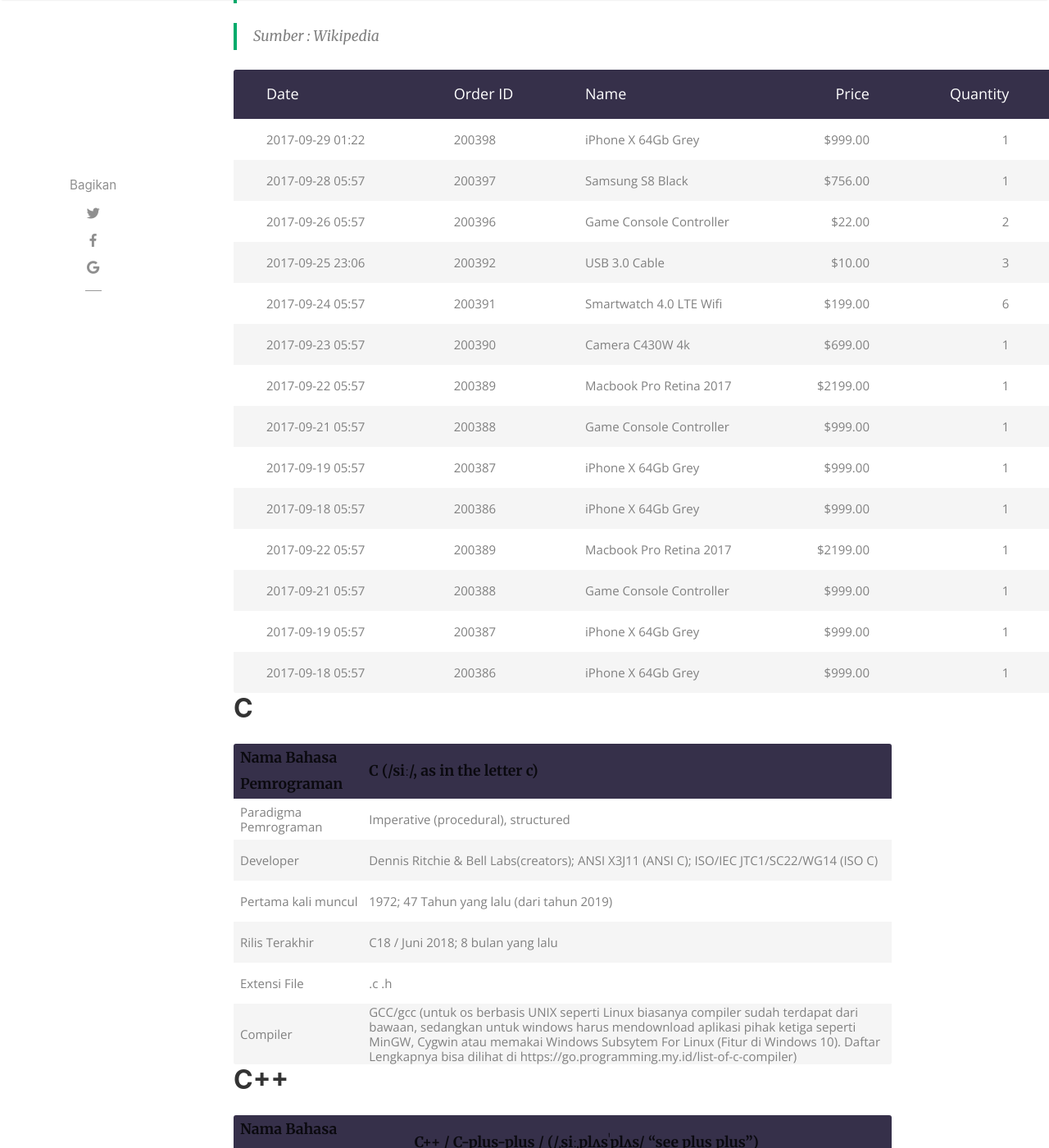
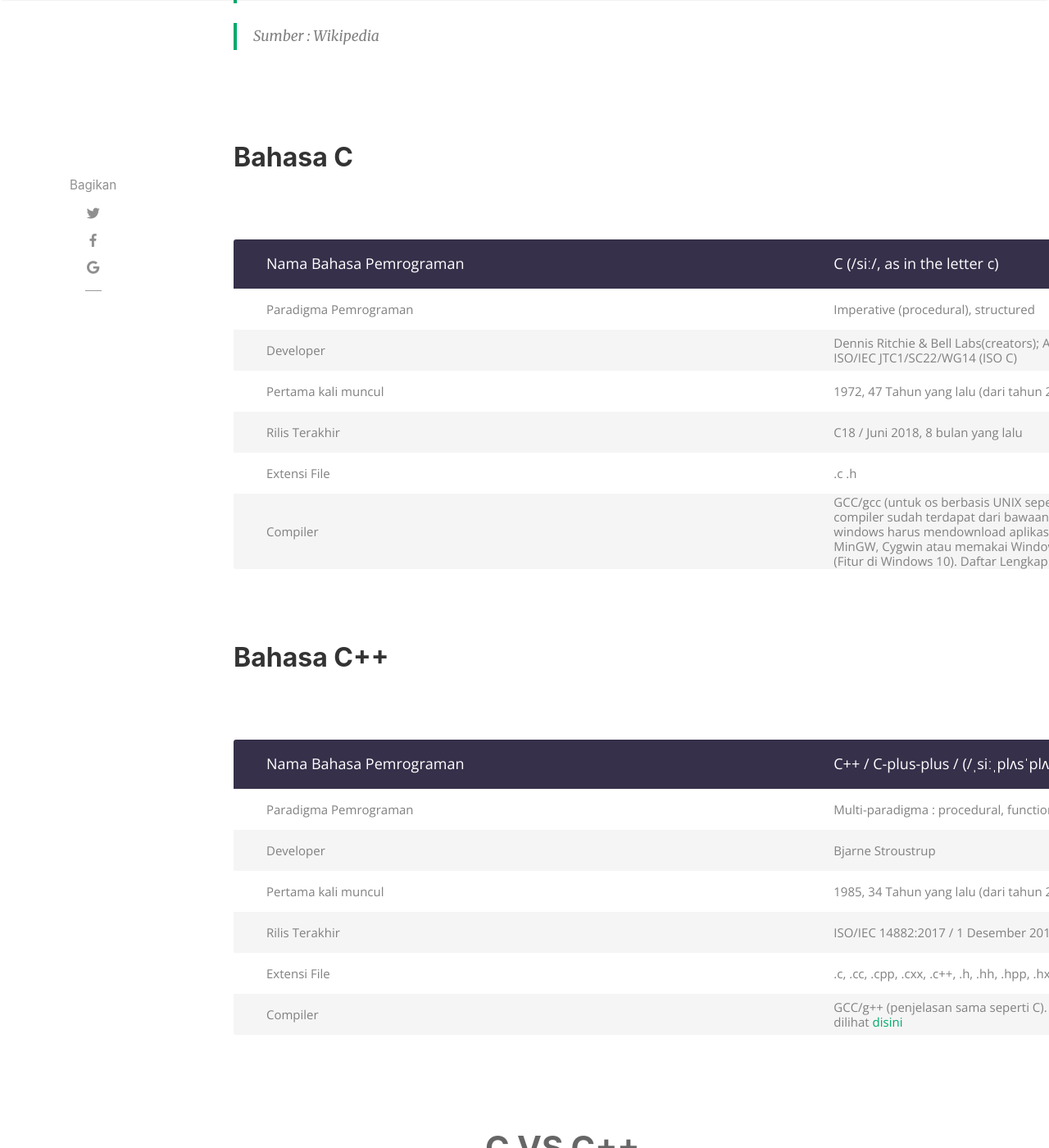
Before and after one commit to dhalul/programming-blog, a Jekyll site: the page built from _posts/2018-02-11-cpp-preparation.md, in a window 1280 px wide and 1400 px high, scrolled down 1263 px. Shown: the whole window at 82% size. Built offline with Jekyll 4.4.1, drawn with Linux system fonts in a browser that asks for light colours; nearby versions of some CDN libraries; comment, search, counter and statistics services are not loaded; some of the changed text lies outside the part shown.

```diff
--- a/_posts/2018-02-11-cpp-preparation.md
+++ b/_posts/2018-02-11-cpp-preparation.md
@@ -16,6 +16,57 @@ table: true
 
 >Sumber : Wikipedia
 
+<br/><br/>
+## Bahasa C
+<br/>
+<div class="container">
+	<div class="row">
+		<div class="md-12">
+			<div class="wrap-table100">
+				<div class="table100">
+					<table>
+						<thead>
+							<tr class="table100-head">
+								<th class="column1">Nama Bahasa Pemrograman</th>
+								<th class="column2">C (/siː/, as in the letter c)</th>
+							</tr>
+						</thead>
+						<tbody>
+								<tr>
+									<td class="column1">Paradigma Pemrograman</td>
+									<td class="column2">Imperative (procedural), structured</td>
+								</tr>
+								<tr>
+									<td class="column1">Developer</td>
+									<td class="column2">Dennis Ritchie & Bell Labs(creators); ANSI X3J11 (ANSI C); ISO/IEC JTC1/SC22/WG14 (ISO C)</td>
+								</tr>
+								<tr>
+									<td class="column1">Pertama kali muncul</td>
+									<td class="column2">1972, 47 Tahun yang lalu (dari tahun 2019)</td>
+								</tr>
+								<tr>
+									<td class="column1">Rilis Terakhir</td>
+									<td class="column2">C18 / Juni 2018, 8 bulan yang lalu</td>
+								</tr>
+								<tr>
+									<td class="column1">Extensi File</td>
+									<td class="column2">.c .h</td>
+								</tr>
+								<tr>
+									<td class="column1">Compiler</td>
+									<td class="column2">GCC/gcc (untuk os berbasis UNIX seperti Linux biasanya compiler sudah terdapat dari bawaan, sedangkan untuk windows harus mendownload aplikasi pihak ketiga seperti MinGW, Cygwin atau memakai Windows Subsytem For Linux (Fitur di Windows 10). Daftar Lengkapnya bisa dilihat <a href="https://go.programming.my.id/list-of-c-compiler">disini</a></td>
+								</tr>
+						</tbody>
+					</table>
+				</div>
+			</div>
+		</div>
+	</div>
+</div>
+
+<br/><br/>
+## Bahasa C++
+<br/>
 
 <div class="container">
 	<div class="row">
@@ -25,126 +76,34 @@ table: true
 					<table>
 						<thead>
 							<tr class="table100-head">
-								<th class="column1">Date</th>
-								<th class="column2">Order ID</th>
-								<th class="column3">Name</th>
-								<th class="column4">Price</th>
-								<th class="column5">Quantity</th>
-								<th class="column6">Total</th>
+								<th class="column1">Nama Bahasa Pemrograman</th>
+								<th class="column2">C++ / C-plus-plus / (/ˌsiːˌplʌsˈplʌs/ “see plus plus”)</th>
 							</tr>
 						</thead>
 						<tbody>
 								<tr>
-									<td class="column1">2017-09-29 01:22</td>
-									<td class="column2">200398</td>
-									<td class="column3">iPhone X 64Gb Grey</td>
-									<td class="column4">$999.00</td>
-									<td class="column5">1</td>
-									<td class="column6">$999.00</td>
+									<td class="column1">Paradigma Pemrograman</td>
+									<td class="column2">Multi-paradigma : procedural, functional, object-oriented</td>
 								</tr>
 								<tr>
-									<td class="column1">2017-09-28 05:57</td>
-									<td class="column2">200397</td>
-									<td class="column3">Samsung S8 Black</td>
-									<td class="column4">$756.00</td>
-									<td class="column5">1</td>
-									<td class="column6">$756.00</td>
+									<td class="column1">Developer</td>
+									<td class="column2">Bjarne Stroustrup</td>
 								</tr>
 								<tr>
-									<td class="column1">2017-09-26 05:57</td>
-									<td class="column2">200396</td>
-									<td class="column3">Game Console Controller</td>
-									<td class="column4">$22.00</td>
-									<td class="column5">2</td>
-									<td class="column6">$44.00</td>
+									<td class="column1">Pertama kali muncul</td>
+									<td class="column2">1985, 34 Tahun yang lalu (dari tahun 2019)</td>
 								</tr>
 								<tr>
-									<td class="column1">2017-09-25 23:06</td>
-									<td class="column2">200392</td>
-									<td class="column3">USB 3.0 Cable</td>
-									<td class="column4">$10.00</td>
-									<td class="column5">3</td>
-									<td class="column6">$30.00</td>
+									<td class="column1">Rilis Terakhir</td>
+									<td class="column2">ISO/IEC 14882:2017 / 1 Desember 2017, 14 bulan yang lalu</td>
 								</tr>
 								<tr>
-									<td class="column1">2017-09-24 05:57</td>
-									<td class="column2">200391</td>
-									<td class="column3">Smartwatch 4.0 LTE Wifi</td>
-									<td class="column4">$199.00</td>
-									<td class="column5">6</td>
-									<td class="column6">$1494.00</td>
+									<td class="column1">Extensi File</td>
+									<td class="column2">.c, .cc, .cpp, .cxx, .c++, .h, .hh, .hpp, .hxx, .h++</td>
 								</tr>
 								<tr>
-									<td class="column1">2017-09-23 05:57</td>
-									<td class="column2">200390</td>
-									<td class="column3">Camera C430W 4k</td>
-									<td class="column4">$699.00</td>
-									<td class="column5">1</td>
-									<td class="column6">$699.00</td>
-								</tr>
-								<tr>
-									<td class="column1">2017-09-22 05:57</td>
-									<td class="column2">200389</td>
-									<td class="column3">Macbook Pro Retina 2017</td>
-									<td class="column4">$2199.00</td>
-									<td class="column5">1</td>
-									<td class="column6">$2199.00</td>
-								</tr>
-								<tr>
-									<td class="column1">2017-09-21 05:57</td>
-									<td class="column2">200388</td>
-									<td class="column3">Game Console Controller</td>
-									<td class="column4">$999.00</td>
-									<td class="column5">1</td>
-									<td class="column6">$999.00</td>
-								</tr>
-								<tr>
-									<td class="column1">2017-09-19 05:57</td>
-									<td class="column2">200387</td>
-									<td class="column3">iPhone X 64Gb Grey</td>
-									<td class="column4">$999.00</td>
-									<td class="column5">1</td>
-									<td class="column6">$999.00</td>
-								</tr>
-								<tr>
-									<td class="column1">2017-09-18 05:57</td>
-									<td class="column2">200386</td>
-									<td class="column3">iPhone X 64Gb Grey</td>
-									<td class="column4">$999.00</td>
-									<td class="column5">1</td>
-									<td class="column6">$999.00</td>
-								</tr>
-								<tr>
-									<td class="column1">2017-09-22 05:57</td>
-									<td class="column2">200389</td>
-									<td class="column3">Macbook Pro Retina 2017</td>
-									<td class="column4">$2199.00</td>
-									<td class="column5">1</td>
-									<td class="column6">$2199.00</td>
-								</tr>
-								<tr>
-									<td class="column1">2017-09-21 05:57</td>
-									<td class="column2">200388</td>
-									<td class="column3">Game Console Controller</td>
-									<td class="column4">$999.00</td>
-									<td class="column5">1</td>
-									<td class="column6">$999.00</td>
-								</tr>
-								<tr>
-									<td class="column1">2017-09-19 05:57</td>
-									<td class="column2">200387</td>
-									<td class="column3">iPhone X 64Gb Grey</td>
-									<td class="column4">$999.00</td>
-									<td class="column5">1</td>
-									<td class="column6">$999.00</td>
-								</tr>
-								<tr>
-									<td class="column1">2017-09-18 05:57</td>
-									<td class="column2">200386</td>
-									<td class="column3">iPhone X 64Gb Grey</td>
-									<td class="column4">$999.00</td>
-									<td class="column5">1</td>
-									<td class="column6">$999.00</td>
+									<td class="column1">Compiler</td>
+									<td class="column2">GCC/g++ (penjelasan sama seperti C). Daftar Lengkapnya bisa dilihat <a href="https://go.programming.my.id/list-of-c++-compiler">disini</a></td>
 								</tr>
 						</tbody>
 					</table>
@@ -153,30 +112,6 @@ table: true
 		</div>
 	</div>
 </div>
-
-
-
-## C
-
-| Nama Bahasa Pemrograman | C (/siː/, as in the letter c)                                                                                                                                                                                                                                                                                                       |
-|-------------------------|-------------------------------------------------------------------------------------------------------------------------------------------------------------------------------------------------------------------------------------------------------------------------------------------------------------------------------------|
-| Paradigma Pemrograman   | Imperative (procedural), structured                                                                                                                                                                                                                                                                                                 |
-| Developer               | Dennis Ritchie & Bell Labs(creators); ANSI X3J11 (ANSI C); ISO/IEC JTC1/SC22/WG14 (ISO C)                                                                                                                                                                                                                                           |
-| Pertama kali muncul     | 1972; 47 Tahun yang lalu (dari tahun 2019)                                                                                                                                                                                                                                                                                          |
-| Rilis Terakhir          | C18 / Juni 2018; 8 bulan yang lalu                                                                                                                                                                                                                                                                                                  |
-| Extensi File            | .c .h                                                                                                                                                                                                                                                                                                                               |
-| Compiler                | GCC/gcc (untuk os berbasis UNIX seperti Linux biasanya compiler sudah terdapat dari bawaan, sedangkan untuk windows harus mendownload aplikasi pihak ketiga seperti MinGW, Cygwin atau memakai Windows Subsytem For Linux (Fitur di Windows 10). Daftar Lengkapnya bisa dilihat di https://go.programming.my.id/list-of-c-compiler) |
-
-## C++
-
-| Nama Bahasa Pemrograman | C++ / C-plus-plus / (/ˌsiːˌplʌsˈplʌs/ "see plus plus")                                                         |
-|-------------------------|----------------------------------------------------------------------------------------------------------------|
-| Paradigma Pemrograman   | Multi-paradigma : procedural, functional, object-oriented                                                      |
-| Developer               | Bjarne Stroustrup                                                                                              |
-| Pertama kali muncul     | 1985; 34 Tahun yang lalu (dari tahun 2019)                                                                     |
-| Rilis Terakhir          | ISO/IEC 14882:2017 / 1 Desember 2017; 14 bulan yang lalu                                                       |
-| Extensi File            | .c, .cc, .cpp, .cxx, .c++, .h, .hh, .hpp, .hxx, .h++                                                           |
-| Compiler                | GCC/g++ (sama seperti C). Daftar Lengkapnya bisa dilihat di https://go.programming.my.id/list-of-c++-compiler) |
 
 <br/><br/>
 <div id="generic_price_table">
```
